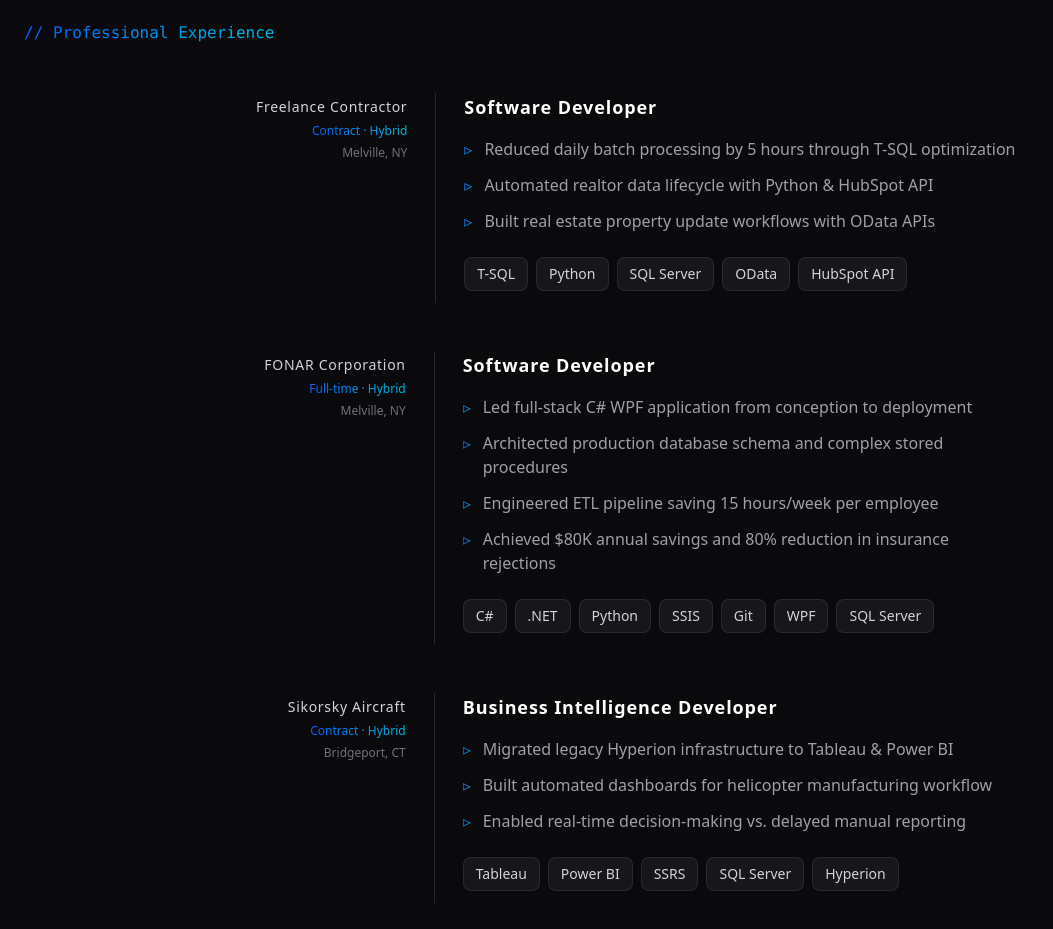
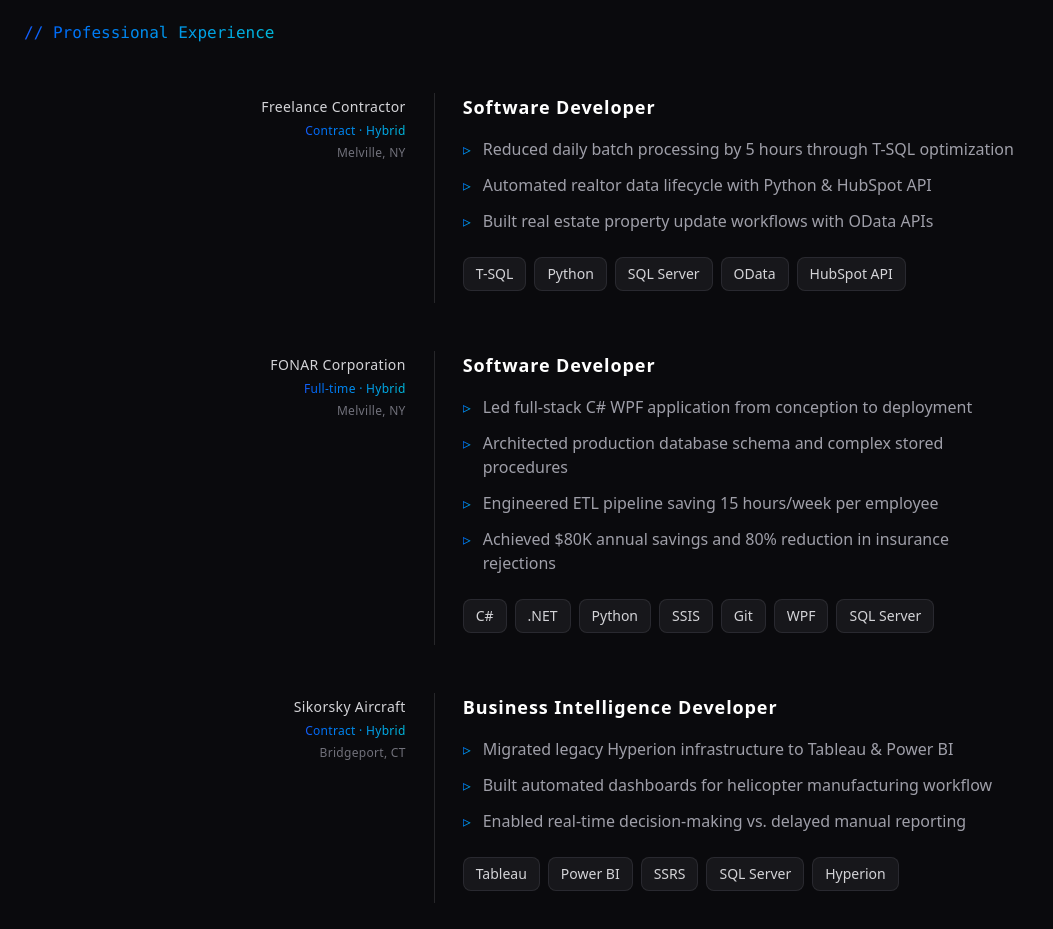
Before and after one commit to drzengineer/Portfolio, a website: page index.html in a window 1280 px wide. Shown: the part 1680-2609 px from the top of the page, without its empty margins (0-1053 px from the left). Drawn offline with Linux system fonts and the light colour scheme.

Commit message:
style: responsive scaling refinement

```diff
--- a/index.html
+++ b/index.html
@@ -648,9 +648,9 @@
         <!-- Freelance -->
         <div class="flex flex-col md:flex-row gap-7">
           <div class="md:flex-4 shrink-0 pt-1 md:text-right">
-            <div class="text-sm font-medium text-zinc-300 lg:tracking-wider whitespace-nowrap">Freelance Contractor</div>
-            <div class="text-xs font-medium bg-linear-to-r from-blue-600 to-cyan-500 text-transparent bg-clip-text mt-1 inline-block">Contract · Hybrid</div>
-            <div class="text-xs text-zinc-500 mt-1">Melville, NY</div>
+            <div class="text-base md:text-sm font-medium text-zinc-300 tracking-wider md:tracking-normal lg:tracking-wide whitespace-nowrap">Freelance Contractor</div>
+            <div class="text-sm md:text-xs font-medium bg-linear-to-r from-blue-600 to-cyan-500 text-transparent bg-clip-text mt-1 inline-block tracking-wider md:tracking-normal lg:tracking-wide">Contract · Hybrid</div>
+            <div class="text-sm md:text-xs text-zinc-500 mt-1 tracking-wider md:tracking-normal lg:tracking-wide">Melville, NY</div>
           </div>
           <div class="flex-15 border-l border-zinc-800 pl-7 pb-3">
             <h3 class="text-lg font-semibold mb-4 md:tracking-wider">Software Developer</h3>
@@ -681,9 +681,9 @@
         <!-- FONAR Corporation -->
         <div class="flex flex-col md:flex-row gap-7">
           <div class="md:flex-4 shrink-0 pt-1 md:text-right">
-            <div class="text-sm font-medium text-zinc-300 lg:tracking-wider">FONAR Corporation</div>
-            <div class="text-xs font-medium bg-linear-to-r from-blue-600 to-cyan-500 text-transparent bg-clip-text mt-1 inline-block">Full-time · Hybrid</div>
-            <div class="text-xs text-zinc-500 mt-1">Melville, NY</div>
+            <div class="text-base md:text-sm font-medium text-zinc-300 tracking-wider md:tracking-normal lg:tracking-wide whitespace-nowrap">FONAR Corporation</div>
+            <div class="text-sm md:text-xs font-medium bg-linear-to-r from-blue-600 to-cyan-500 text-transparent bg-clip-text mt-1 inline-block tracking-wider md:tracking-normal lg:tracking-wide">Full-time · Hybrid</div>
+            <div class="text-sm md:text-xs text-zinc-500 mt-1 tracking-wider md:tracking-normal lg:tracking-wide">Melville, NY</div>
           </div>
           <div class="flex-15 border-l border-zinc-800 pl-7 pb-3">
             <h3 class="text-lg font-semibold mb-4 md:tracking-wider">Software Developer</h3>
@@ -720,9 +720,9 @@
         <!-- Sikorsky -->
         <div class="flex flex-col md:flex-row gap-7">
           <div class="md:flex-4 shrink-0 pt-1 md:text-right">
-            <div class="text-sm font-medium text-zinc-300 lg:tracking-wider">Sikorsky Aircraft</div>
-            <div class="text-xs font-medium bg-linear-to-r from-blue-600 to-cyan-500 text-transparent bg-clip-text mt-1 inline-block">Contract · Hybrid</div>
-            <div class="text-xs text-zinc-500 mt-1"> Bridgeport, CT</div>
+            <div class="text-base md:text-sm font-medium text-zinc-300 tracking-wider md:tracking-normal lg:tracking-wide whitespace-nowrap">Sikorsky Aircraft</div>
+            <div class="text-sm md:text-xs font-medium bg-linear-to-r from-blue-600 to-cyan-500 text-transparent bg-clip-text mt-1 inline-block tracking-wider md:tracking-normal lg:tracking-wide">Contract · Hybrid</div>
+            <div class="text-sm md:text-xs text-zinc-500 mt-1 tracking-wider md:tracking-normal lg:tracking-wide"> Bridgeport, CT</div>
           </div>
           <div class="flex-15 border-l border-zinc-800 pl-7 pb-3">
             <h3 class="text-lg font-semibold mb-4 md:tracking-wider">Business Intelligence Developer</h3>
```
Also changed, not shown: output.css.
